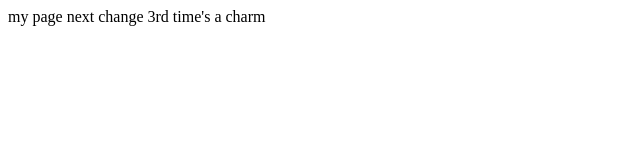
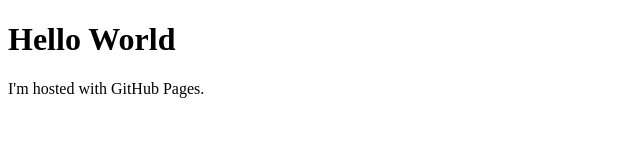
Before and after one commit to Ionut85/ionut85.github.io, a plain HTML site: page index.html in a window 1280 px wide. Shown: the whole page, without its empty margins (0-640 px from the left). Drawn offline with Linux system fonts and the light colour scheme.

Commit message:
tutorial update
tutorial

```diff
--- a/index.html
+++ b/index.html
@@ -1,15 +1,7 @@
+<!DOCTYPE html>
 <html>
-
 <body>
-
-<div>
-my page
-
-next change
-
-3rd time's a charm
-</div>
-
+<h1>Hello World</h1>
+<p>I'm hosted with GitHub Pages.</p>
 </body>
-
 </html>
```
